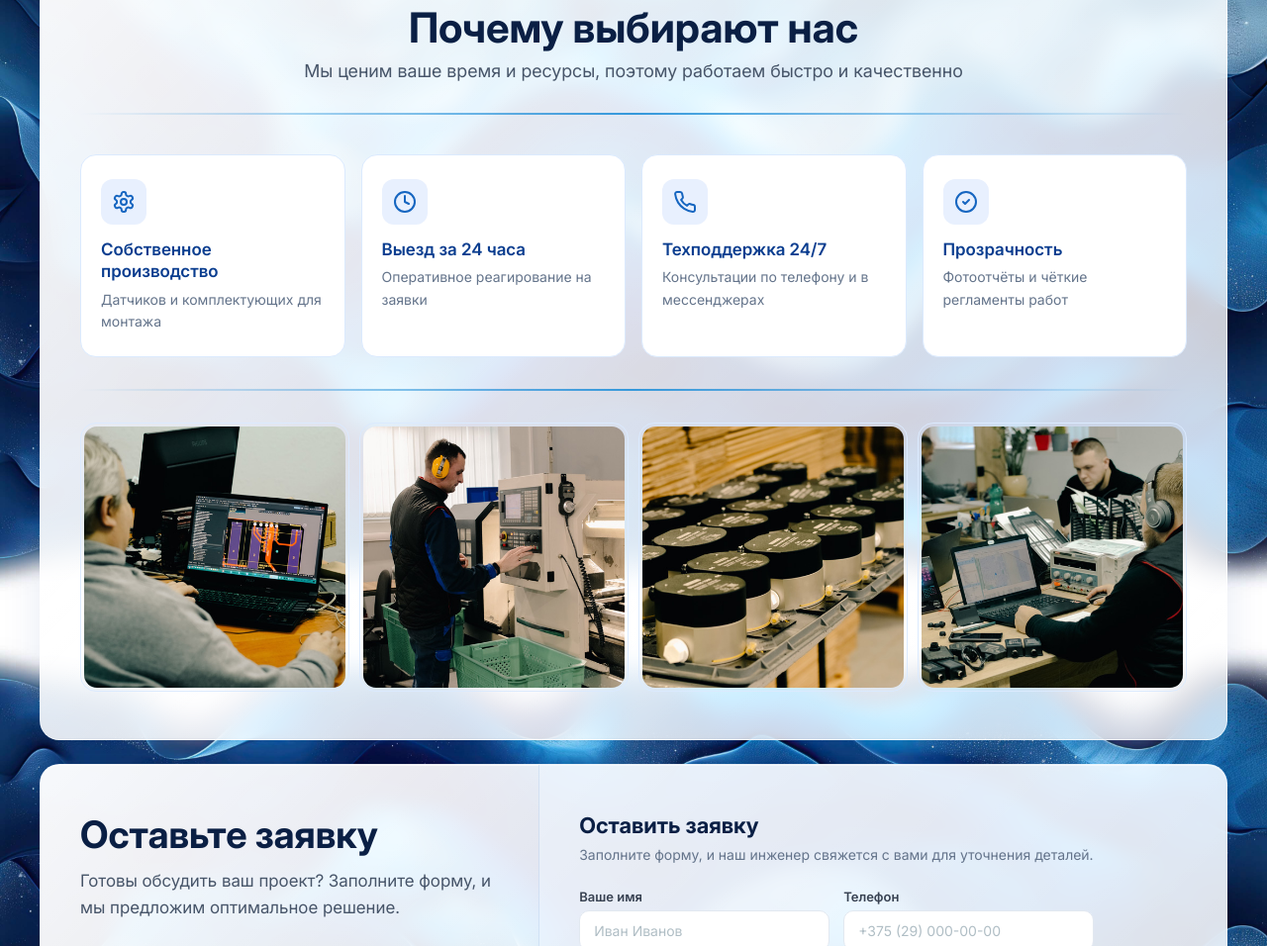
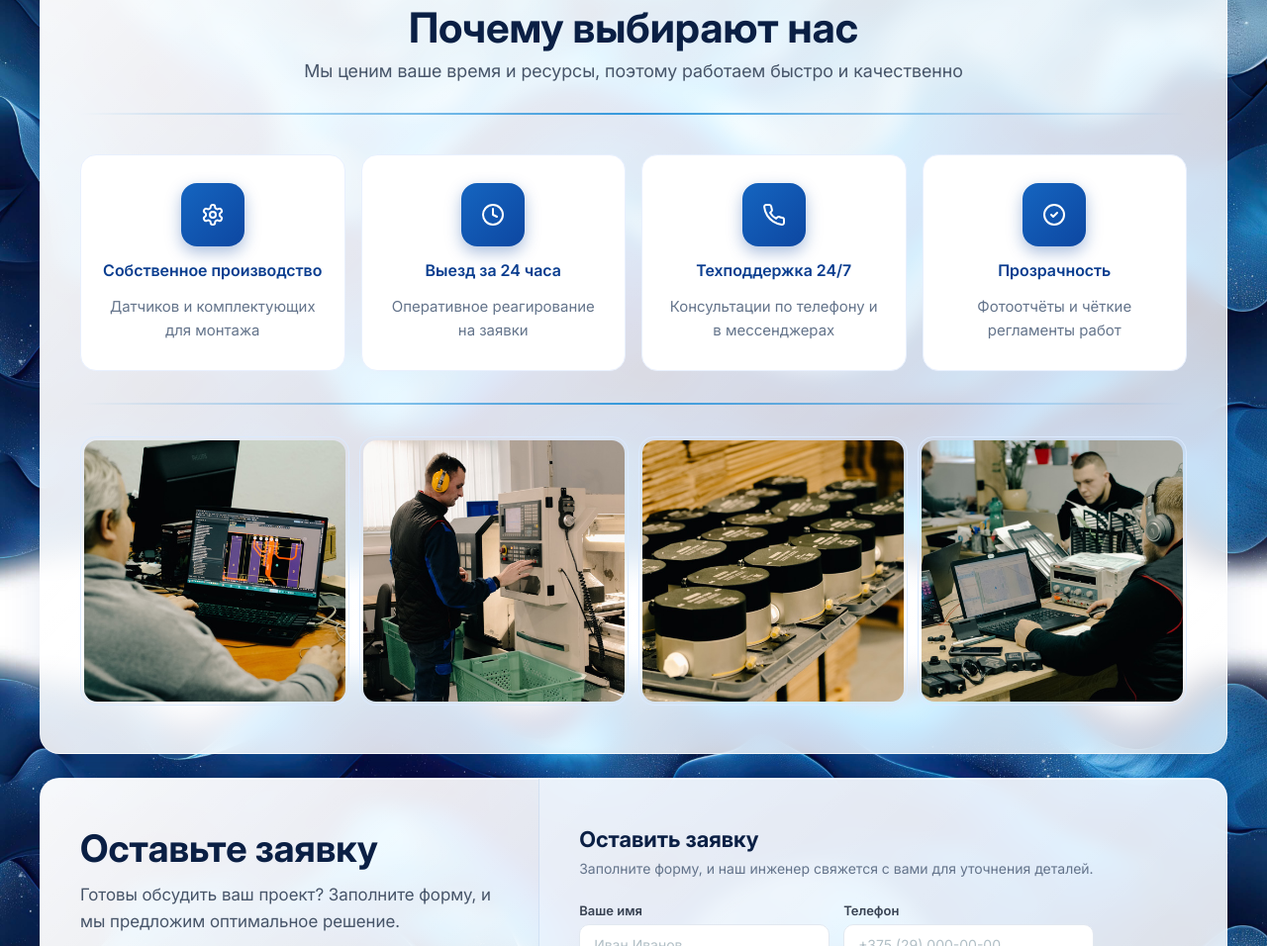
Before and after one commit to Krupes/Mechatronics-Service, a plain HTML site: page index.html in a window 1280 px wide. Shown: the part 2255-3211 px from the top of the page at 99% size. Drawn offline with Linux system fonts and the light colour scheme.

Commit message:
Изменения

```diff
--- a/style.css
+++ b/style.css
@@ -684,45 +684,67 @@ hr.gradient {
 }
 
 .choose-item {
+    /*background: white;*/
+    /*border: 1.5px solid var(--blue-border);*/
+    /*border-radius: 16px;*/
+    /*padding: 24px 20px;*/
+    /*display: flex;*/
+    /*flex-direction: column;*/
+    /*transition: border-color var(--transition), box-shadow var(--transition), transform var(--transition);*/
     background: white;
-    border: 1.5px solid var(--blue-border);
+    border: 1.5px solid #e8f0fe;
     border-radius: 16px;
-    padding: 24px 20px;
+    padding: 28px 22px;
     display: flex;
     flex-direction: column;
-    transition: border-color var(--transition), box-shadow var(--transition), transform var(--transition);
+    align-items: center;
+    text-align: center;
+    transition: transform var(--transition), border-color var(--transition), box-shadow var(--transition);
+    cursor: default;
 }
 
 .choose-item:hover {
     border-color: #93c5fd;
     box-shadow: 0 8px 24px rgba(21, 101, 192, 0.1);
     transform: translateY(-3px);
+    background: linear-gradient(180deg, rgba(255, 255, 255, 1) 18%, rgba(11, 86, 164, 0.05) 100%);
+    color: #0a1628;
 }
 
 .choose-item-icon {
-    width: 46px;
-    height: 46px;
-    background: var(--blue-light);
-    border-radius: 12px;
+    /*width: 46px;*/
+    /*height: 46px;*/
+    /*background: var(--blue-light);*/
+    /*border-radius: 12px;*/
+    /*display: flex;*/
+    /*align-items: center;*/
+    /*justify-content: center;*/
+    width: 64px;
+    height: 64px;
+    background: linear-gradient(135deg, #1565c0, #0d47a1);
+    border-radius: 16px;
     display: flex;
     align-items: center;
     justify-content: center;
+    flex-shrink: 0;
+    box-shadow: 0 6px 16px rgba(13, 71, 161, 0.35);
 }
 
 .choose-item-icon svg {
-    stroke: var(--blue-main);
+    stroke: white;
 }
 
 .choose-item-title {
-    font-size: 17px;
+    font-size: 16px;
     font-weight: 600;
     color: #0a3d8f;
-    margin-top: 14px;
+    margin: 14px 0 8px 0;
     line-height: 1.3;
+
 }
 
 .choose-item-info {
-    font-size: 14px;
+    font-size: 15px;
     color: var(--text-muted);
     margin-top: 6px;
     line-height: 1.6;
```
